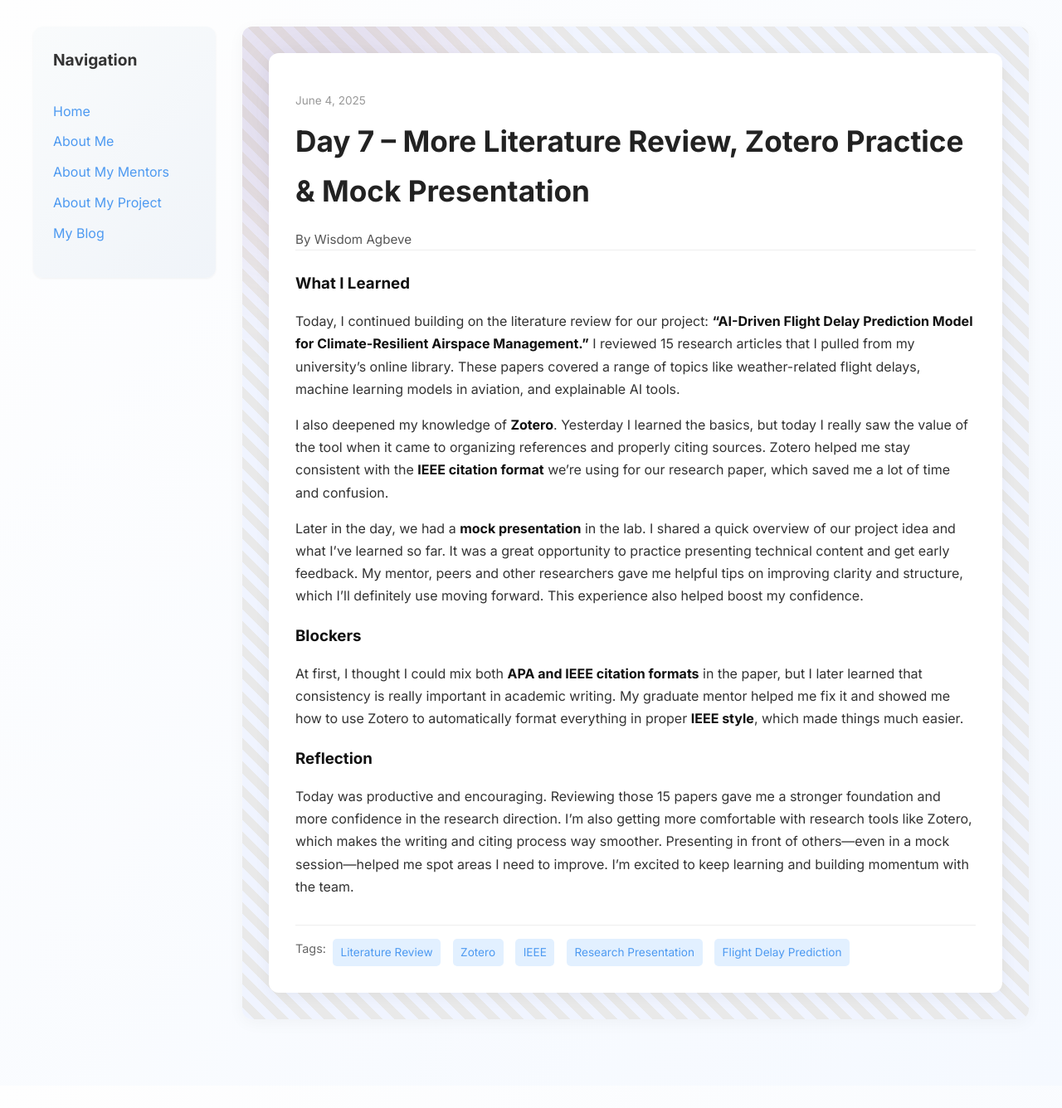
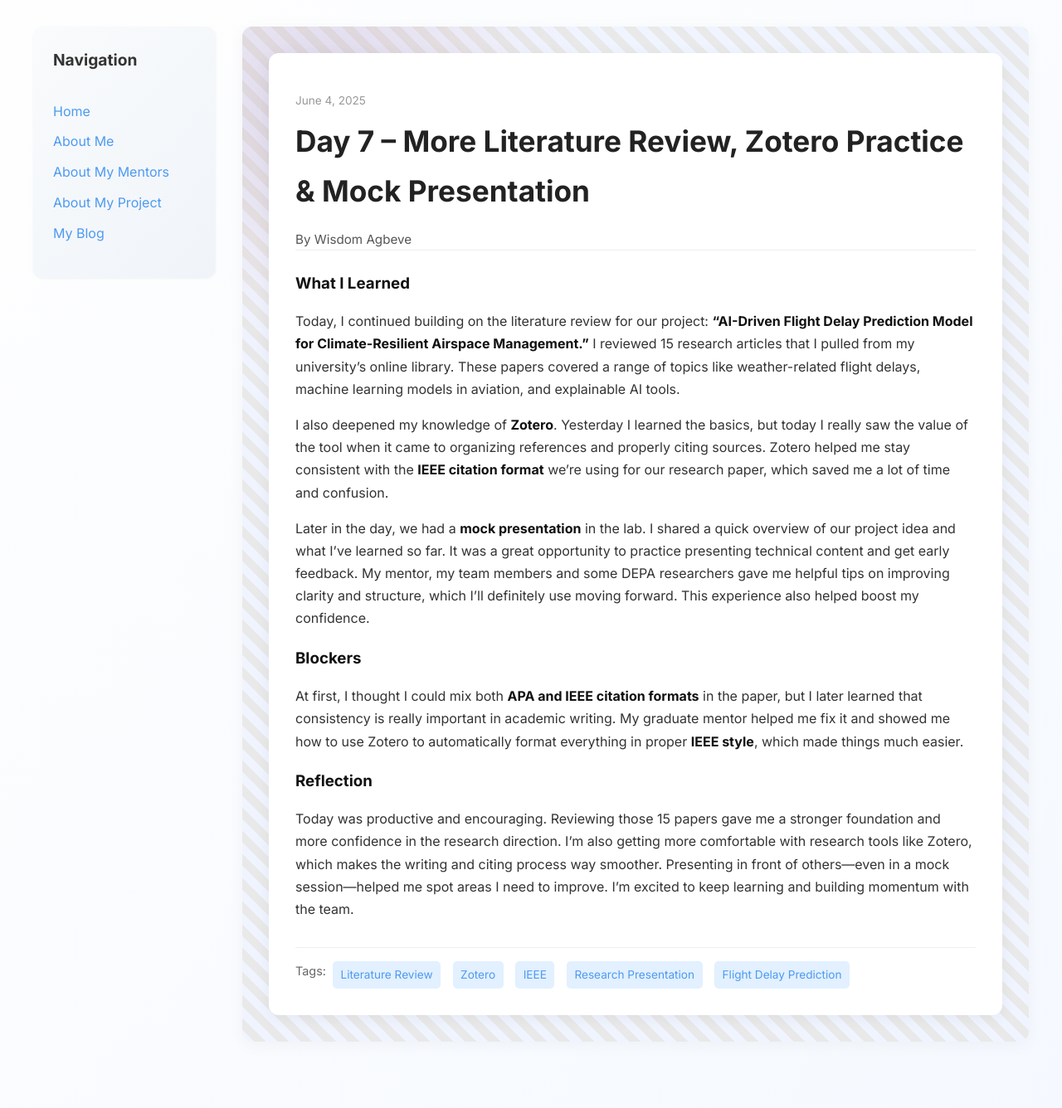
Before and after one commit to wisdomagbeve01/wisdomagbeve01.github.io, a Jekyll site: the page built from _posts/2025-06-02-day-7.md, in a window 1280 px wide. Shown: the whole page at 83% size. Built offline with Jekyll 4.4.1, drawn with Linux system fonts in a browser that asks for light colours; before the commit the page ends 1309 px from its top, so only the background shows below that.

Commit message:
Update 2025-06-02-day-7.md

```diff
--- a/_posts/2025-06-02-day-7.md
+++ b/_posts/2025-06-02-day-7.md
@@ -11,7 +11,7 @@ what_i_learned: |
 
   I also deepened my knowledge of **Zotero**. Yesterday I learned the basics, but today I really saw the value of the tool when it came to organizing references and properly citing sources. Zotero helped me stay consistent with the **IEEE citation format** we're using for our research paper, which saved me a lot of time and confusion.
 
-  Later in the day, we had a **mock presentation** in the lab. I shared a quick overview of our project idea and what I’ve learned so far. It was a great opportunity to practice presenting technical content and get early feedback. My mentor, peers and other researchers gave me helpful tips on improving clarity and structure, which I’ll definitely use moving forward. This experience also helped boost my confidence.
+  Later in the day, we had a **mock presentation** in the lab. I shared a quick overview of our project idea and what I’ve learned so far. It was a great opportunity to practice presenting technical content and get early feedback. My mentor, my team members and some DEPA researchers gave me helpful tips on improving clarity and structure, which I’ll definitely use moving forward. This experience also helped boost my confidence.
 
 blockers: |
   At first, I thought I could mix both **APA and IEEE citation formats** in the paper, but I later learned that consistency is really important in academic writing. My graduate mentor helped me fix it and showed me how to use Zotero to automatically format everything in proper **IEEE style**, which made things much easier.
```
